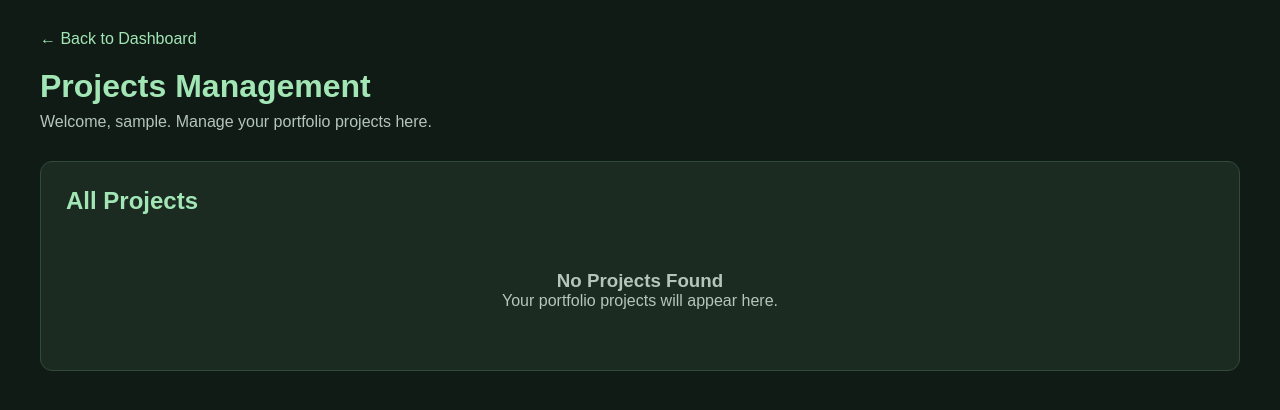
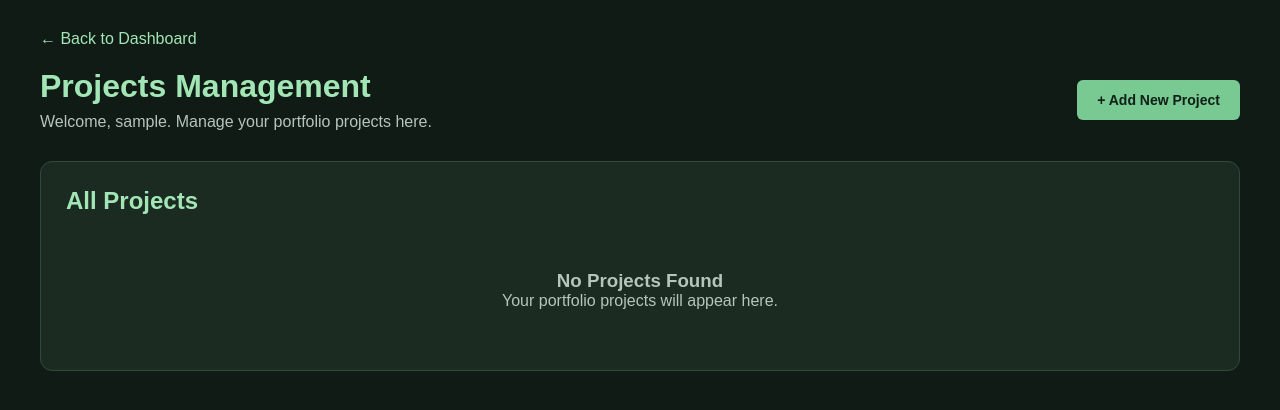
Before and after one commit to buenavistaarvin27-ux/Arvin, a PHP site: page /admin/projects.php in a window 1280 px wide. Shown: the top 410 px of the page. Run offline with PHP 8.4, Linux system fonts and the light colour scheme; the visitor is signed in with stand-in values (Sample User, id 1); data that the repository does not hold is empty; a stand-in replaces the project's code that opens the database connection.

Commit message:
Add project creation button to admin page

```diff
--- a/admin/projects.php
+++ b/admin/projects.php
@@ -27,6 +27,8 @@ function escape($value) {
 }
 
 $username = escape($_SESSION['admin_username'] ?? 'Admin');
+
+$success = ($_GET['success'] ?? '') === 'added';
 ?>
 
 <!DOCTYPE html>
@@ -84,6 +86,30 @@ $username = escape($_SESSION['admin_username'] ?? 'Admin');
 
         .back-link:hover {
             text-decoration: underline;
+        }
+
+        .add-btn {
+            display: inline-block;
+            background: #78c992;
+            color: #102016;
+            padding: 12px 20px;
+            border-radius: 6px;
+            text-decoration: none;
+            font-size: 14px;
+            font-weight: bold;
+            transition: background 0.2s ease;
+        }
+
+        .add-btn:hover {
+            background: #a3e6b5;
+        }
+
+        .success-message {
+            background: #244b32;
+            color: #a3e6b5;
+            padding: 14px 18px;
+            border-radius: 8px;
+            margin-bottom: 20px;
         }
 
         .card {
@@ -151,7 +177,6 @@ $username = escape($_SESSION['admin_username'] ?? 'Admin');
             border-radius: 6px;
             border: 1px solid #48634f;
             display: block;
-
         }
 
         .no-image {
@@ -218,6 +243,11 @@ $username = escape($_SESSION['admin_username'] ?? 'Admin');
             .card {
                 padding: 15px;
             }
+
+            .add-btn {
+                width: 100%;
+                text-align: center;
+            }
         }
     </style>
 </head>
@@ -238,7 +268,17 @@ $username = escape($_SESSION['admin_username'] ?? 'Admin');
                 Manage your portfolio projects here.
             </p>
         </div>
+
+        <a href="add-project.php" class="add-btn">
+            + Add New Project
+        </a>
     </header>
+
+    <?php if ($success): ?>
+        <div class="success-message">
+            Project successfully added!
+        </div>
+    <?php endif; ?>
 
     <section class="card">
 
@@ -318,24 +358,30 @@ $username = escape($_SESSION['admin_username'] ?? 'Admin');
                                 <td>
                                     <div class="actions">
 
-                                        <!-- Edit Button -->
-                                        <a href="edit-project.php?id=<?php echo (int) $project['id']; ?>"
-                                           class="edit-btn">
+                                        <a
+                                            href="edit-project.php?id=<?php echo (int) $project['id']; ?>"
+                                            class="edit-btn"
+                                        >
                                             Edit
                                         </a>
 
-                                        <!-- Delete Button -->
-                                        <form method="POST"
+                                        <form
+                                            method="POST"
                                             action="delete-project.php"
-                                              onsubmit="return confirm('Are you sure you want to delete this project? This action cannot be undone.');">
+                                            onsubmit="return confirm('Are you sure you want to delete this project? This action cannot be undone.');"
+                                        >
 
-                                            <input type="hidden"
+                                            <input
+                                                type="hidden"
                                                 name="csrf_token"
-                                                   value="<?php echo escape($_SESSION['csrf_token'] ?? ''); ?>">
+                                                value="<?php echo escape($_SESSION['csrf_token'] ?? ''); ?>"
+                                            >
 
-                                            <input type="hidden"
+                                            <input
+                                                type="hidden"
                                                 name="id"
-                                                   value="<?php echo (int) $project['id']; ?>">
+                                                value="<?php echo (int) $project['id']; ?>"
+                                            >
 
                                             <button type="submit" class="delete-btn">
                                                 Delete
```
Lines whose indentation alone changed are shown as unchanged.
